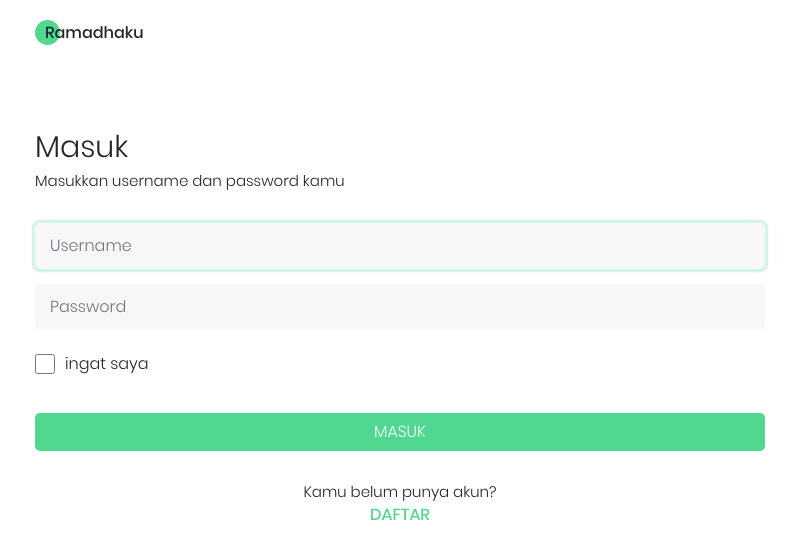
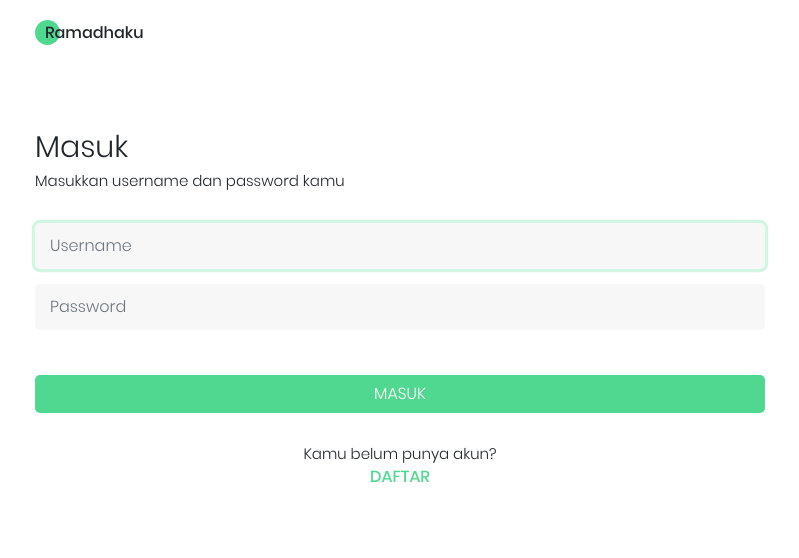
Before and after one commit to DeniJuly/ramadhanku, a Vue app: page /masuk in a window 1280 px wide. Shown: the top 558 px of the page, without its empty margins (240-1039 px from the left). Built offline with nearby package versions, Linux system fonts and the light colour scheme.

Commit message:
remove input remember me

```diff
--- a/src/components/Masuk.vue
+++ b/src/components/Masuk.vue
@@ -15,10 +15,10 @@
             <span class="text-danger error" v-if="error">{{ error }}</span>
             <input type="text" placeholder="Username" class="form-control mt-1" v-model="form.username" required autofocus>
             <input type="password" placeholder="Password" class="form-control" v-model="form.password" required>
-            <div class="remember d-flex">
+            <!-- <div class="remember d-flex">
               <input type="checkbox" id="remember" v-model="form.remember" class="form-control">
               <label for="remember">ingat saya</label>
-            </div>
+            </div> -->
             <button type="submit" class="btn btn-submit" :class="{disabled: masuk}">MASUK</button>
           </form>
           <div class="daftar mb-4">
@@ -114,7 +114,7 @@ export default {
     color: #ffffff;
     width: 100%;
   }
-  .remember.d-flex {
+  /* .remember.d-flex {
     align-items: center;
   }
   .form-control#remember {
@@ -124,7 +124,7 @@ export default {
   .remember label {
     margin: 0;
     margin-left: 10px;
-  }
+  } */
   /* daftar */
   .daftar{
     margin-top: 30px;
```
